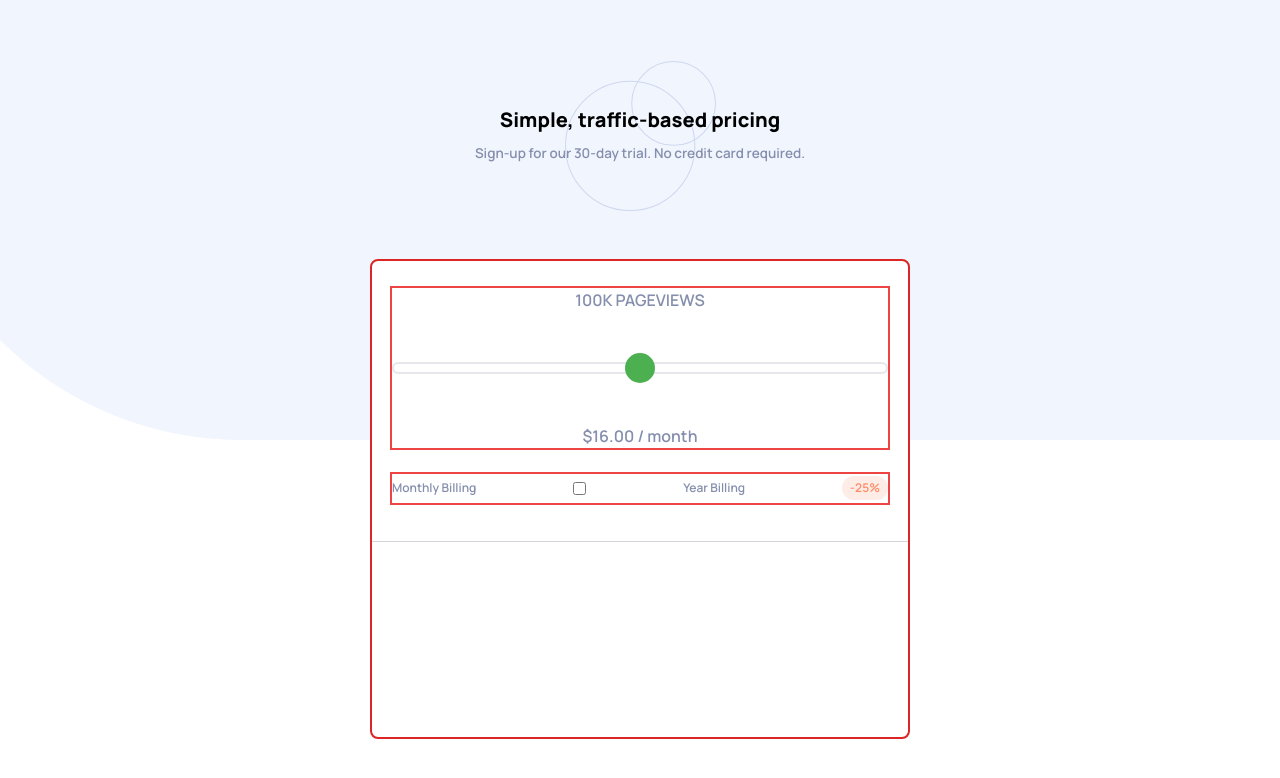
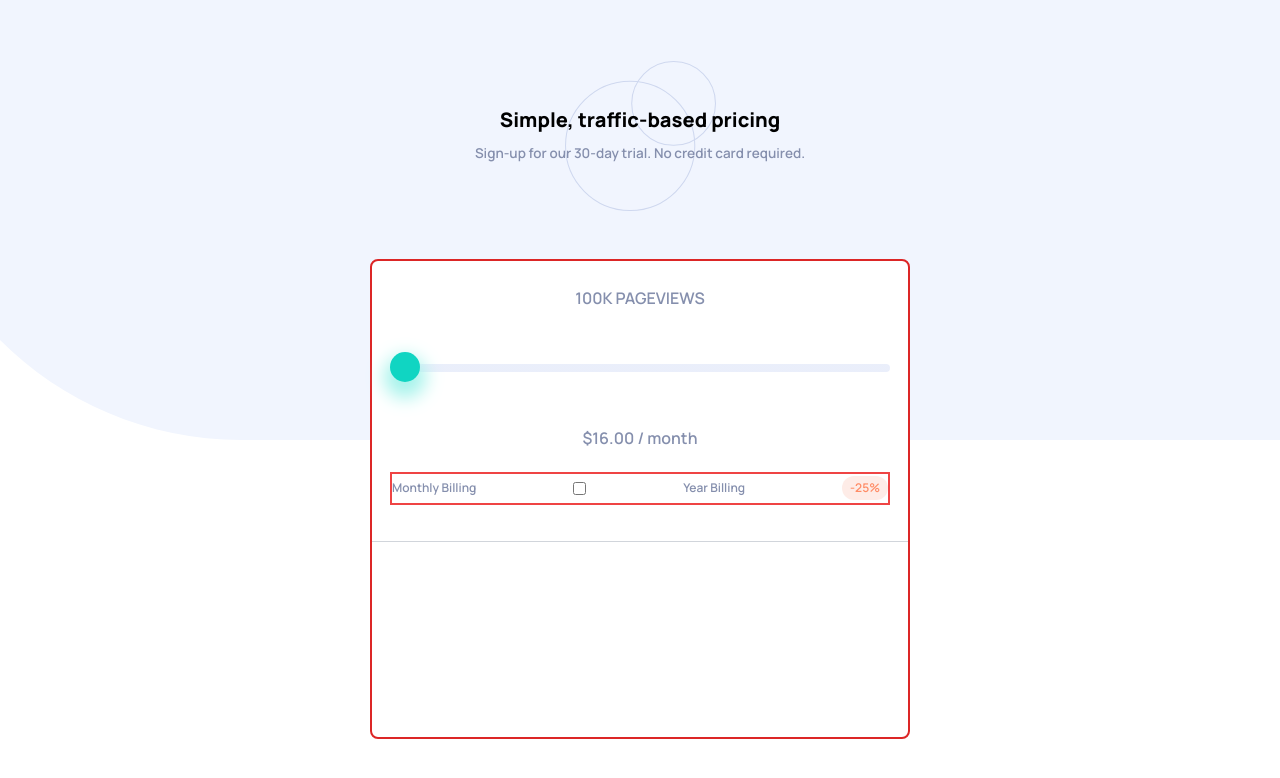
Before and after one commit to Arfirpo/intercactive-pricing-component-main, a React (Create React App) app: page / in a window 1280 px wide. Shown: the top 778 px of the page. Built offline with nearby package versions, Linux system fonts and the light colour scheme.

Commit message:
continue doing the functionality

```diff
--- a/src/components/Card.jsx
+++ b/src/components/Card.jsx
@@ -3,7 +3,7 @@ import { Promotion } from "./Promotion";
 
 export const Card = () => {
   return (
-    <div className="flex flex-col max-w-[33.75rem] h-[400px] max-h-[400px] text-grayishBlue border-2 border-red-600 rounded-lg w-full min-h-[60vh] py-[25px] bg-white">
+    <div className="flex flex-col max-w-[33.75rem] h-[400px] max-h-[400px] text-grayishBlue border-2 border-red-600 rounded-lg w-full min-h-[60vh] py-[25px] bg-White">
       <Fee />
       <Promotion />
     </div>
--- a/src/components/Fee.jsx
+++ b/src/components/Fee.jsx
@@ -4,7 +4,7 @@ import { RangeBar } from "./RangeBar";
 export const Fee = () => {
   return (
     <section className="flex flex-col justify-between items-center w-full h-[60%] border-gray-300 border-b px-[18px] pb-9">
-      <div className="flex flex-col justify-between h-[75%] border-2 border-red-500 w-full text-center text-l ">
+      <div className="flex flex-col justify-between h-[75%] w-full text-center text-l ">
         <h1>100K PAGEVIEWS</h1>
         <RangeBar />
         <p>
--- a/src/components/RangeBar.jsx
+++ b/src/components/RangeBar.jsx
@@ -1,12 +1,26 @@
-import React from 'react'
+import React, { useState } from "react";
 
 export const RangeBar = () => {
+  const [rangeValue, setRangeValue] = useState(0);
+
+  const handleRangeChange = (event) => {
+    setRangeValue(event.target.value);
+  };
+
+  // Función para calcular la posición relativa del pulgar en el rango [0, 1]
+  const calculateThumbPosition = () => {
+    return rangeValue / 100;
+  };
+
   return (
     <>
       <div className="w-full h-[30px] flex items-center justify-center">
         <input
           type="range"
-            className="w-full appearance-none h-3 border-2 rounded-full"
+          step={4}
+          className="w-full appearance-none h-3 rounded-full"
+          value={rangeValue}
+          onChange={handleRangeChange}
         />
       </div>
       <style>
@@ -14,14 +28,27 @@ export const RangeBar = () => {
           input[type="range"]::-webkit-slider-thumb {
             width: 30px;
             height: 30px;
-              background-color: #4CAF50;
+            background-color: hsl(174, 86%, 45%);
             border: none;
             border-radius: 50%;
             cursor: pointer;
+            margin-top: -12px;
             -webkit-appearance: none;
+            box-shadow: 0 10px 18px 6px #a5f3eb;
+          }
+          input[type="range"]::-webkit-slider-runnable-track {
+            height: 8px;
+            border-radius: 50px;
+            background: linear-gradient(
+              to right,
+              hsl(174, 77%, 80%) 0%,
+              hsl(174, 77%, 80%) ${calculateThumbPosition() * 100}%,
+              hsl(224, 65%, 95%) ${calculateThumbPosition() * 100}%,
+              hsl(224, 65%, 95%) 100%
+            );
           }
         `}
       </style>
     </>
-  )
-}
+  );
+};
--- a/tailwind.config.js
+++ b/tailwind.config.js
@@ -18,7 +18,7 @@ module.exports = {
         //CTA Text
         paleBlue: "hsl(226, 100%, 87%)",
         //Pricing Component Background
-        White: "hsl (0, 0%, 100%)",
+        White: "hsl(0, 0%, 100%)",
         //Main Background
         veryPaleBlue: "hsl(230, 100%, 99%)",
         //Empty Slider Bar
```
Lines whose indentation alone changed are shown as unchanged.
